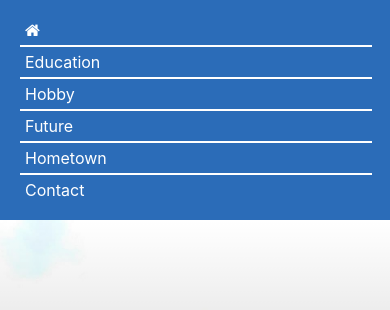
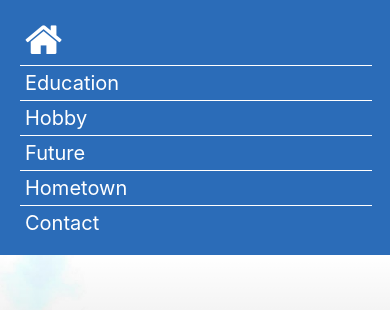
Before and after one commit to KhyPhay/khy-cv, a plain HTML site: page index.html in a window 390 px wide. Shown: the top 310 px of the page. Drawn offline with Linux system fonts and the light colour scheme.

Commit message:
add icon home

```diff
--- a/css/style.css
+++ b/css/style.css
@@ -55,7 +55,7 @@ body{
 .w-100{
     width: 100%;
 }
-.active{
+.active a{
     color: #ccc;
     text-decoration: underline;
 }
@@ -197,10 +197,13 @@ body{
     }
     .item{
         width: 95%;
-        border-bottom: 2px solid white;
+        border-bottom: 1px solid white;
     }
     .item:last-child{
         border: none;
+    }
+    .item a{
+        font-size: 20px;
     }
     .lg-none{
         display: block;
--- a/index.html
+++ b/index.html
@@ -12,8 +12,8 @@
     <nav class="container">
         <div class="navbar jc-betwean w-100 p-72">
             <a href="" class="logo sm-none"><img src="images/logo.png" alt=""></a>
-            <ul class="list-none jc-betwean-sm jc-betwean sm-w100 bg">
-                <li class="item active lg-none"><a href="" class="fa fa-home fa-2x"></a></li>
+            <ul class="list-none jc-betwean-sm jc-betwean sm-w100">
+                <li class="item active lg-none"><a href="" ><i class="fa fa-home fa-2x"></i></a></li>
                 <li class="item"><a href="">Education</a></li>
                 <li class="item"><a href="">Hobby</a></li>
                 <li class="item"><a href="">Future</a></li>
```
